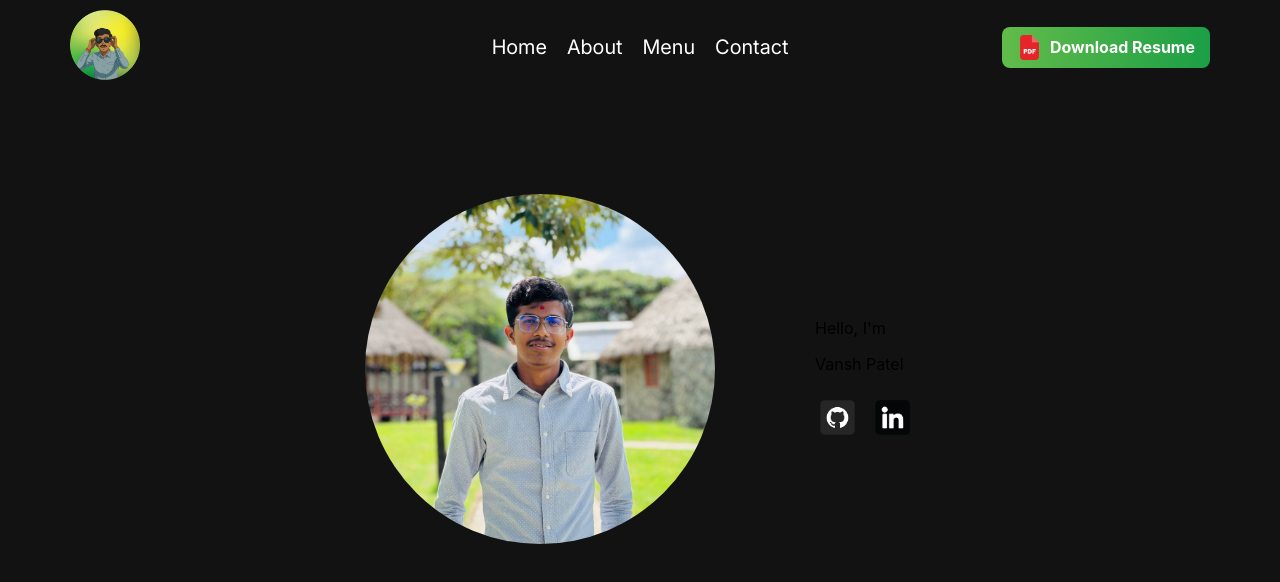
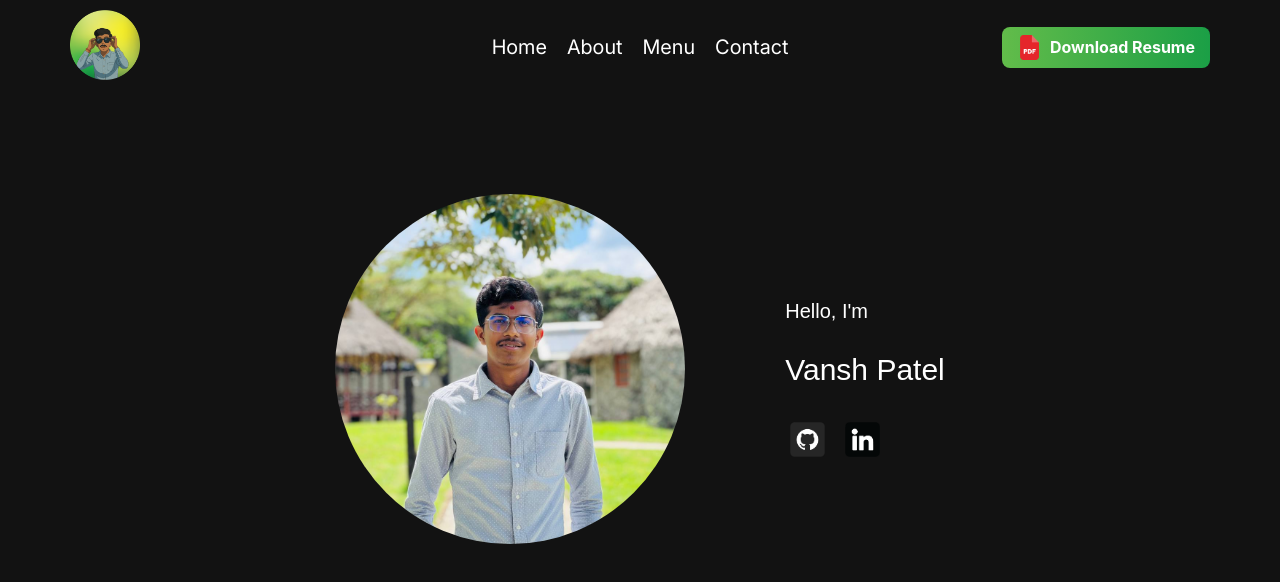
Before and after one commit to patel-vansh1607/vansh-patel, a React (Create React App) app: page / in a window 1280 px wide. Shown: the top 582 px of the page. Built offline with nearby package versions, Linux system fonts and the light colour scheme; a web font is replaced by a local one.

Commit message:
update text styling with new class names for improved layout

```diff
--- a/src/App.js
+++ b/src/App.js
@@ -15,8 +15,8 @@ function App() {
               <img src={vanshmain} className="vanshmain" alt="vanshmain" />
             </div>
             <div className="info">
-                <p>Hello, I'm</p>
-                <p>Vansh Patel</p>
+                <p className="p1">Hello, I'm</p>
+                <p className="name1">Vansh Patel</p>
                 <TypeWriterr />
                 <div className="logos1">
                   <img src={github1} className="github1" alt="github1" />
```
